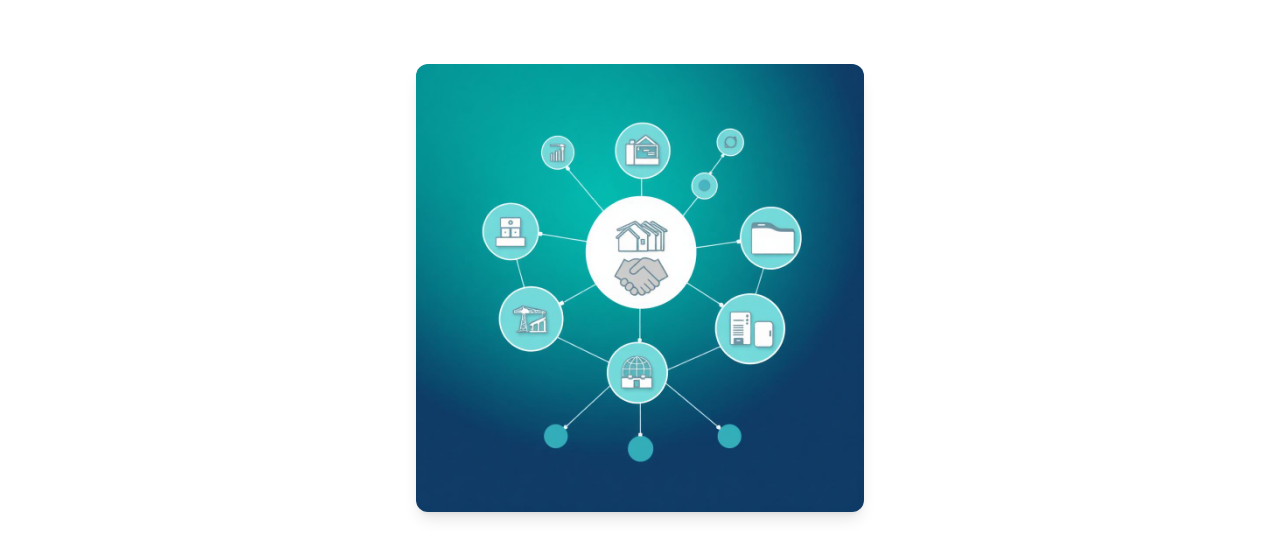
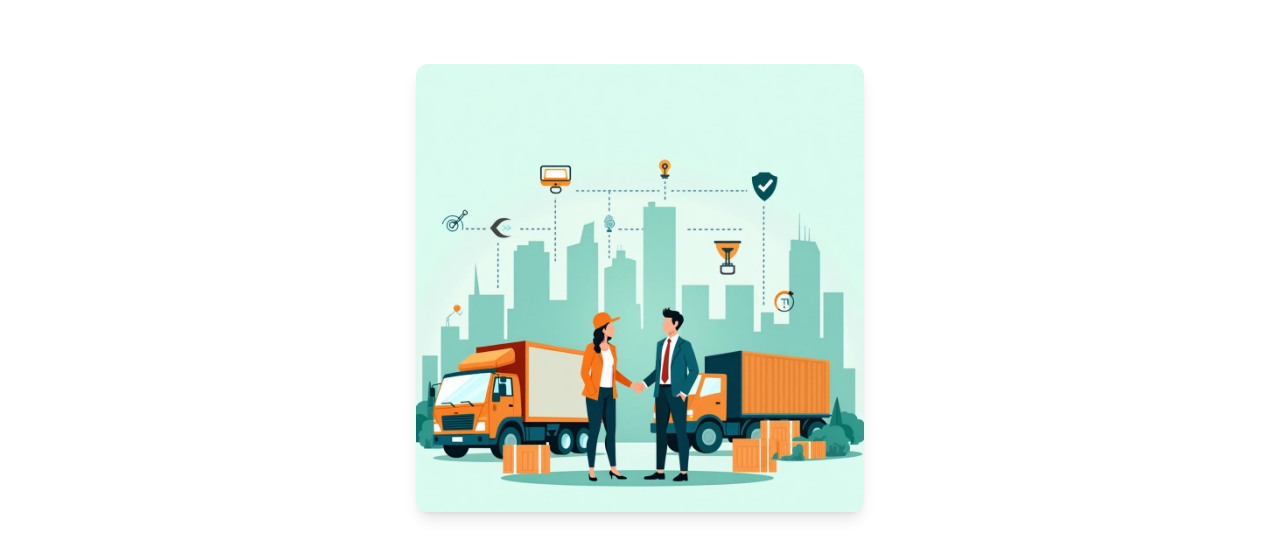
Before and after one commit to rashka1/somvi-build-supply, a React (Vite) app: page / in a window 1280 px wide. Shown: the part 1048-1608 px from the top of the page. Built offline with nearby package versions, Linux system fonts and the light colour scheme; the HTML template or start-up script is replaced by a standard one.

Commit message:
Refactor: Update Hero and About section images

```diff
--- a/src/components/About.tsx
+++ b/src/components/About.tsx
@@ -1,5 +1,5 @@
 import { Shield, DollarSign, Truck } from "lucide-react";
-import aboutConnection from "@/assets/about-connection.png";
+import aboutIllustration from "@/assets/about-illustration.png";
 
 const About = () => {
   const features = [
@@ -36,8 +36,8 @@ const About = () => {
         {/* Illustration */}
         <div className="flex justify-center mb-12 animate-fade-in">
           <img
-            src={aboutConnection}
-            alt="SOMVI digital construction supply chain: connecting suppliers, contractors, and logistics through transparent platform"
+            src={aboutIllustration}
+            alt="SOMVI supply chain partnership: trust and collaboration between suppliers and contractors with logistics trucks"
             className="max-w-md w-full h-auto rounded-lg shadow-lg"
             loading="lazy"
           />
--- a/src/components/Hero.tsx
+++ b/src/components/Hero.tsx
@@ -1,5 +1,6 @@
 import { Button } from "./ui/button";
 import { MessageCircle } from "lucide-react";
+import heroImage from "@/assets/hero-construction.jpg";
 
 const Hero = () => {
   return (
@@ -8,7 +9,7 @@ const Hero = () => {
       <div
         className="absolute inset-0 bg-cover bg-center"
         style={{
-          backgroundImage: `url(https://images.unsplash.com/photo-1581094794329-c8112a89af12?auto=format&fit=crop&w=1920&q=80)`,
+          backgroundImage: `url(${heroImage})`,
         }}
       >
         <div className="absolute inset-0 bg-gradient-to-r from-primary/95 via-primary/90 to-primary/80" />
```
Also changed, not shown: src/assets/about-illustration.png, src/assets/hero-construction.jpg.
